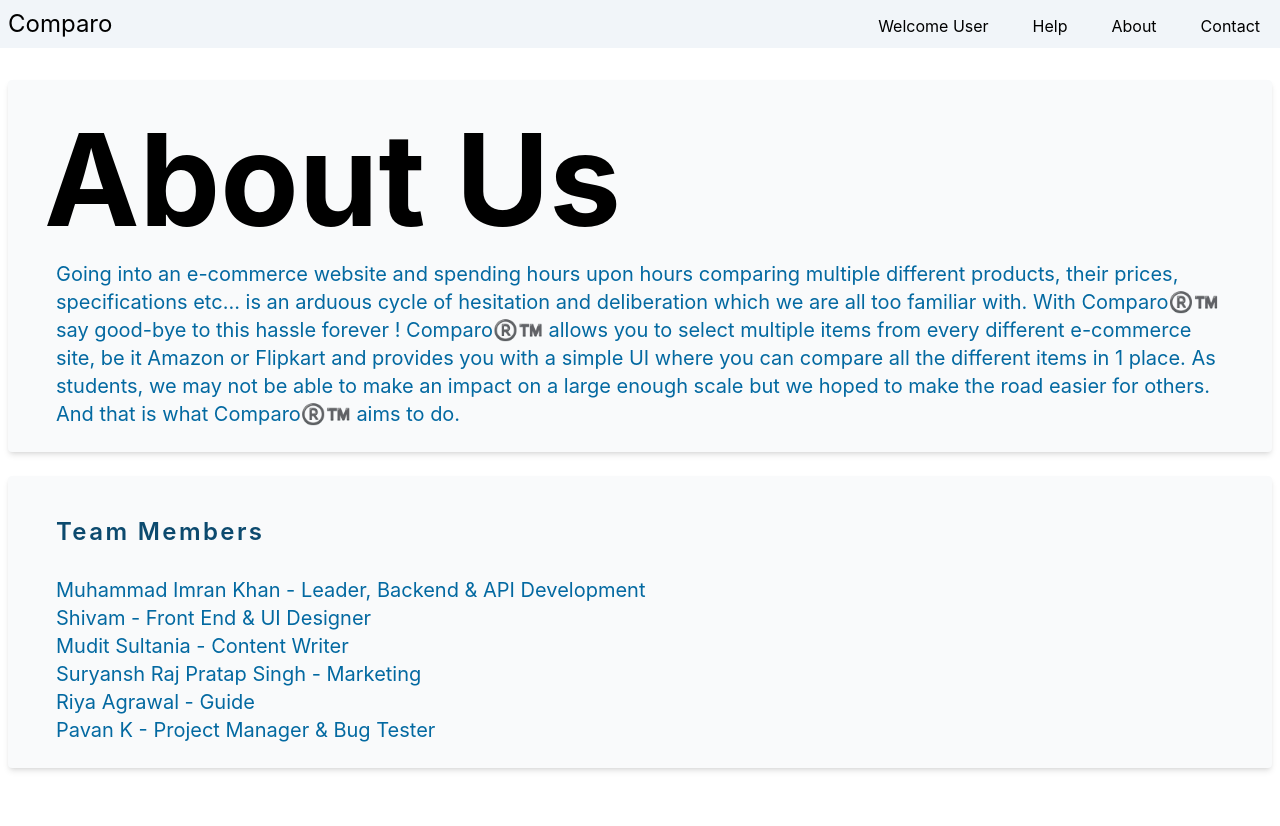
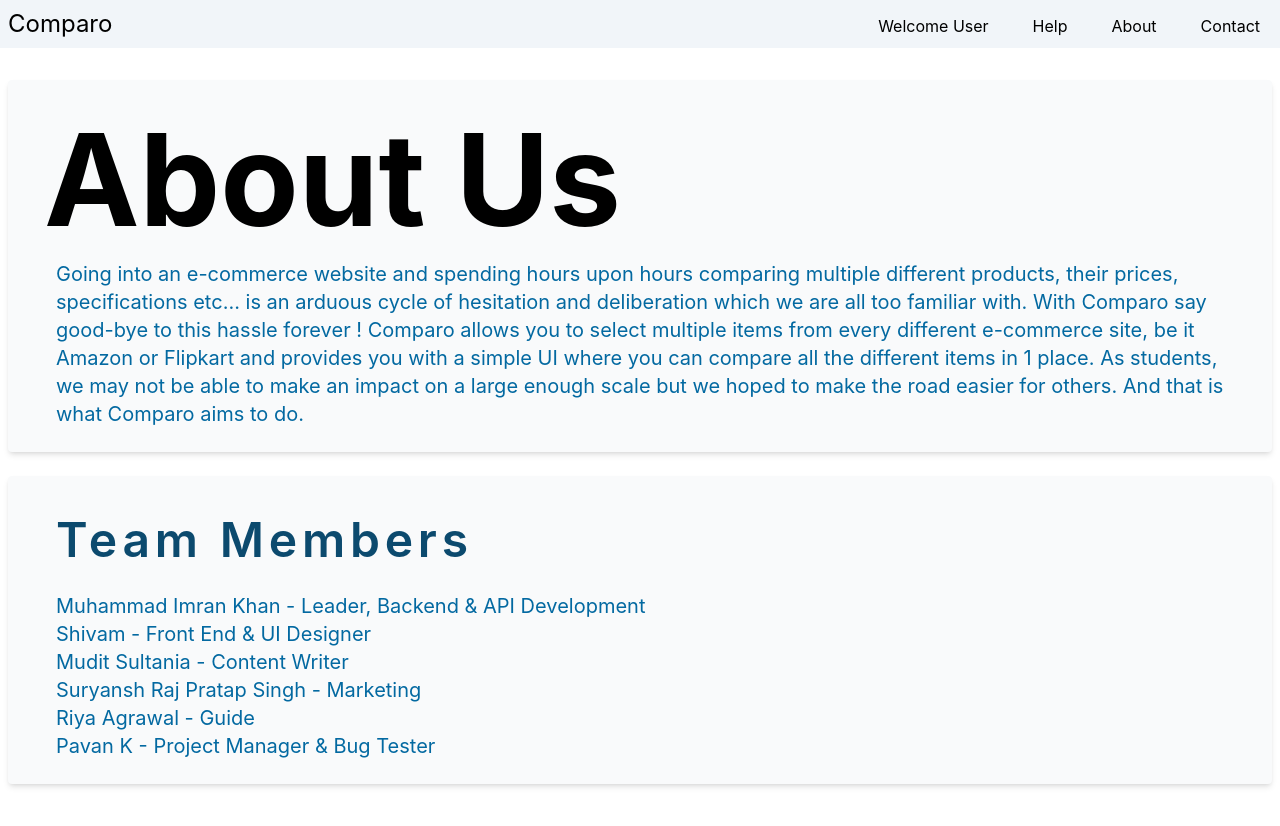
Before and after one commit to Mr-Emerald-Wolf/comparo-ui, a React (Create React App) app: page /about in a window 1280 px wide. Shown: the top 826 px of the page. Built offline with nearby package versions, Linux system fonts and the light colour scheme.

Commit message:
About updated

```diff
--- a/src/components/About.js
+++ b/src/components/About.js
@@ -15,7 +15,7 @@ export class About extends Component {
                         <div className="px-6">
 
                             <p className="mt-1 dark:text-sky-200 text-sky-700 md:text-xl">
-                                Going into an e-commerce website and spending hours upon hours comparing multiple different products, their prices, specifications etc... is an arduous cycle of hesitation and deliberation which we are all too familiar with. With Comparo®️™️ say good-bye to this hassle forever ! Comparo®️™️ allows you to select multiple items from every different e-commerce site, be it Amazon or Flipkart and provides you with a simple UI where you can compare all the different items in 1 place. As students, we may not be able to make an impact on a large enough scale but we hoped to make the road easier for others. And that is what Comparo®️™️ aims to do.
+                                Going into an e-commerce website and spending hours upon hours comparing multiple different products, their prices, specifications etc... is an arduous cycle of hesitation and deliberation which we are all too familiar with. With Comparo say good-bye to this hassle forever ! Comparo allows you to select multiple items from every different e-commerce site, be it Amazon or Flipkart and provides you with a simple UI where you can compare all the different items in 1 place. As students, we may not be able to make an impact on a large enough scale but we hoped to make the road easier for others. And that is what Comparo aims to do.
                             </p>
                         </div>
 
@@ -28,7 +28,7 @@ export class About extends Component {
                     <div className="bg-gray-50 dark:bg-gray-900 p-6 mt-6 rounded shadow-md ">
 
                         <div className="px-6 mt-4">
-                            <h2 className="title-font font-semibold text-sky-900 dark:text-white tracking-widest md:text-2xl">
+                            <h2 className="title-font text-4xl font-semibold text-sky-900 dark:text-white tracking-widest md:text-5xl">
                                 Team Members
                             </h2>
                             <p className="dark:text-sky-200 text-sky-700 leading-relaxed md:text-xl">
--- a/src/components/Search.js
+++ b/src/components/Search.js
@@ -29,7 +29,7 @@ export default function Search() {
     return (
         <>
             <section className="dark:bg-slate-800 h-screen">
-                {data.length === 0 && <Spinner key={"spin"} />}
+                {data.length === 1 && <Spinner key={"spin"} />}
                 <div className="p-4">
 
                     {data.length > 0 && (
```
